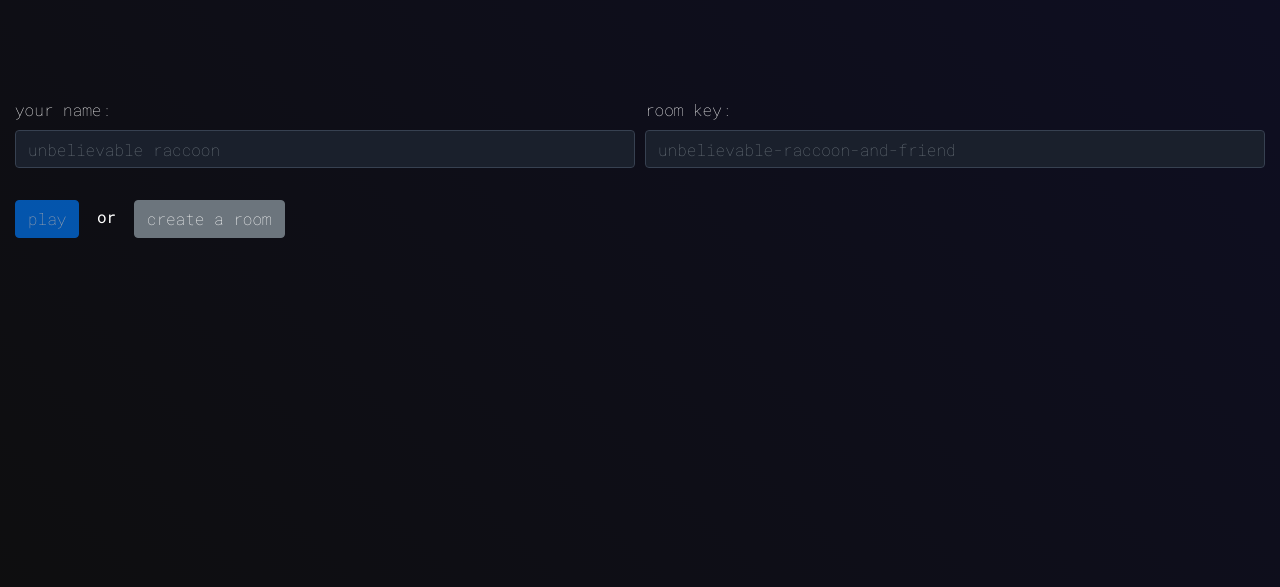
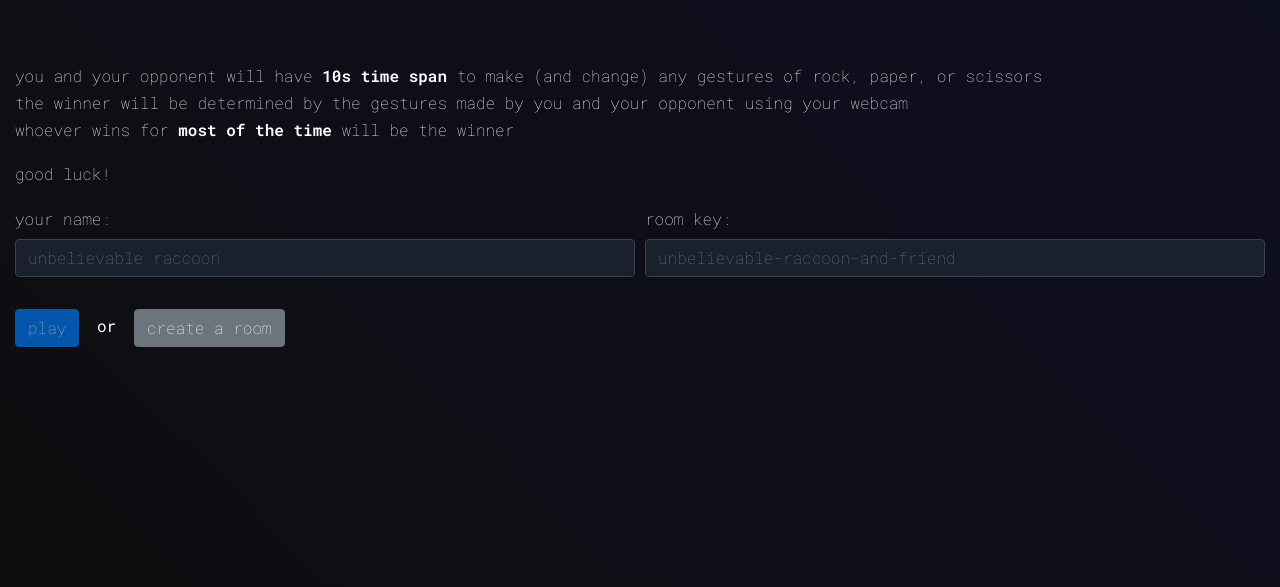
Before and after one commit to joaomarcoscrs/stealthy-gesture-clash, a Flask app: page / in a window 1280 px wide. Shown: the part 70-657 px from the top of the page. Run offline with Flask 3, Linux system fonts and the light colour scheme; some libraries are stand-ins or nearby versions.

Commit message:
game rules

```diff
--- a/templates/index.html
+++ b/templates/index.html
@@ -1,6 +1,17 @@
 {% extends "base.html" %} {% block title %}Index Page{% endblock %} {% block
 content %}
-<div class="container mt-5">
+<div class="container mt-2">
+  <h3 class="font-thin text-white my-2">
+    you and your opponent will have <span class="font-semibold">10s time span</span> to make (and change)
+    any gestures of rock, paper, or scissors
+  </h3>
+  <h3 class="font-thin text-white my-2">
+    the winner will be determined by the gestures made by you and your opponent using your webcam
+  </h3>
+  <h3 class="font-thin text-white my-2">
+    whoever wins for <span class="font-semibold">most of the time</span class="font-bold"> will be the winner
+  </h3>
+  <h3 class="font-thin text-white my-6">good luck!</h3>
   <form id="gameForm">
     <div class="form-row">
       <div class="form-group col-md-6">
```
